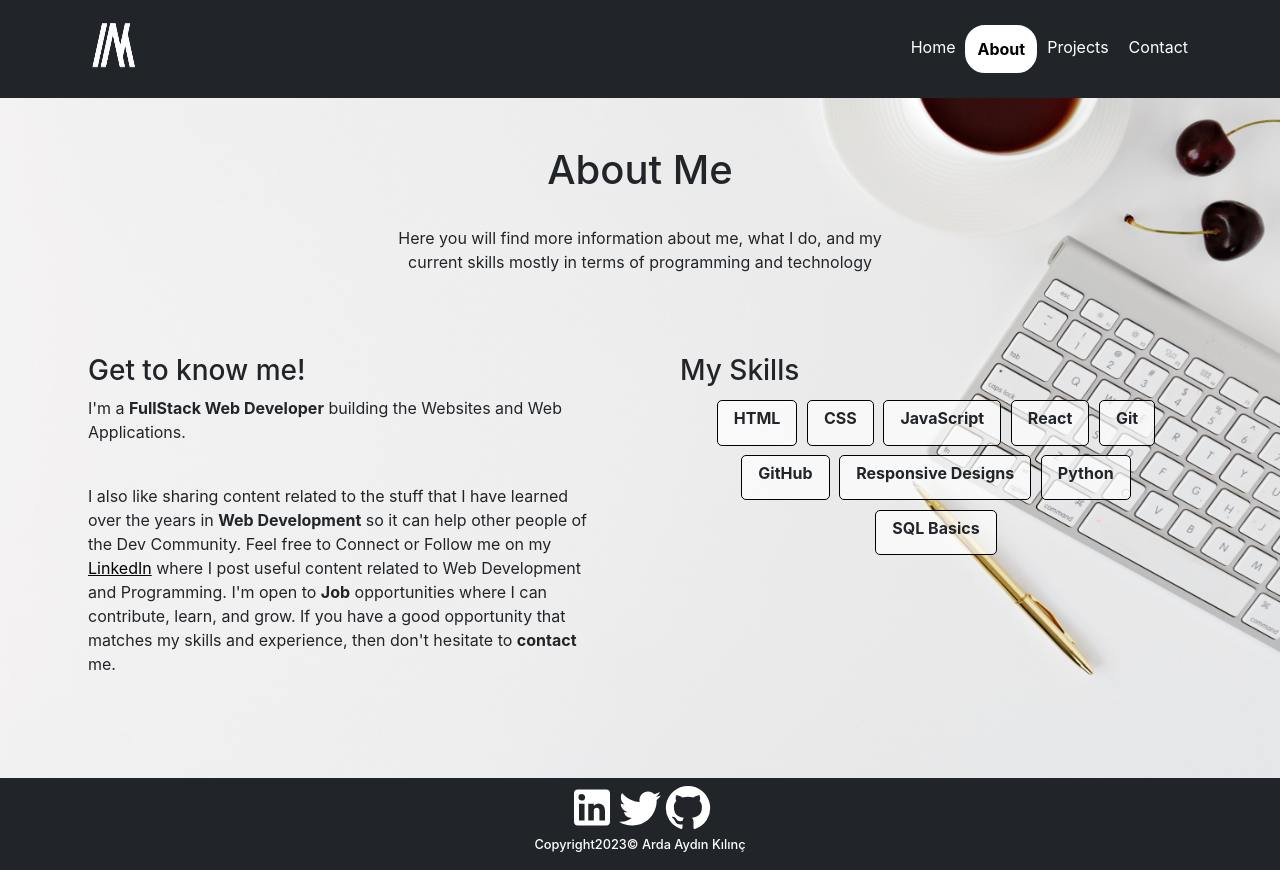
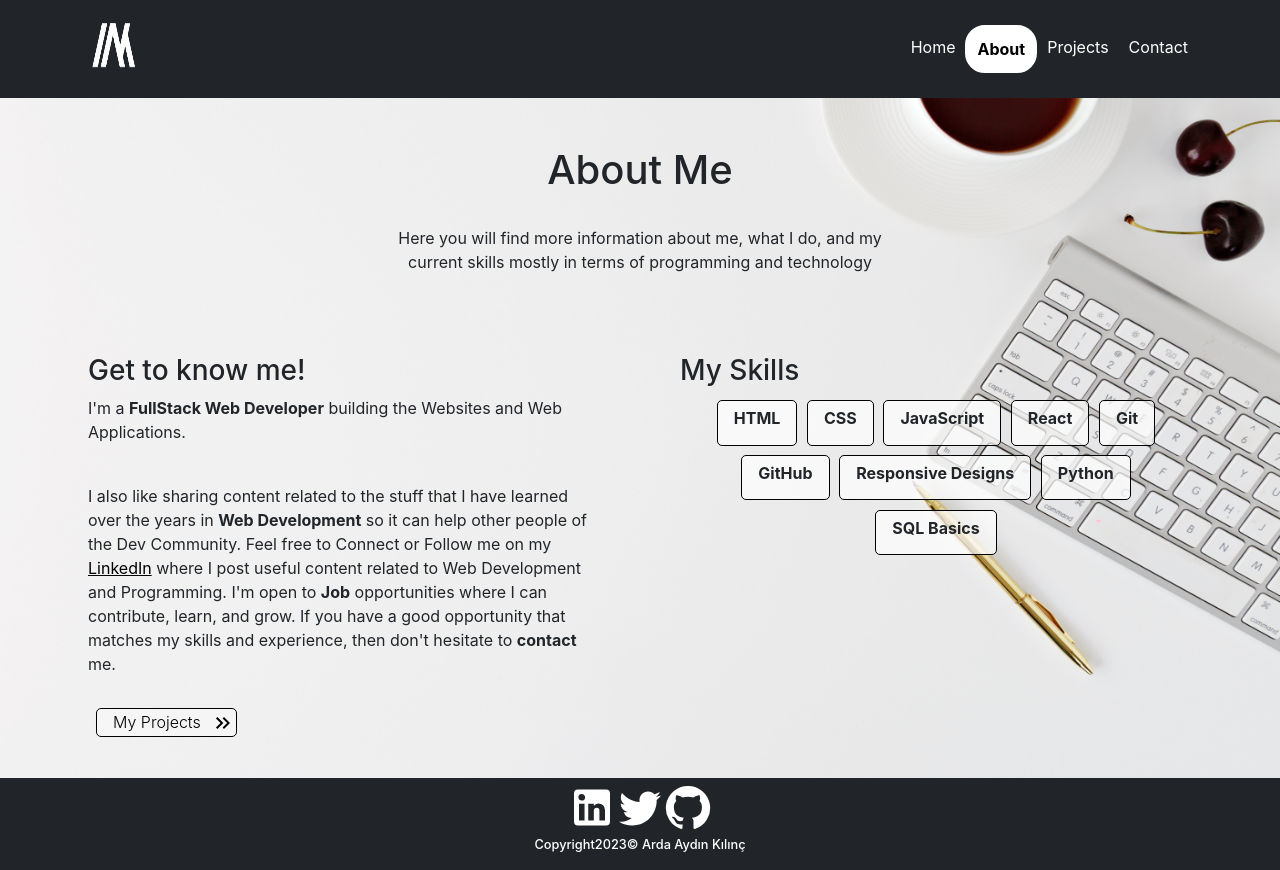
Before and after one commit to adraarda23/React-Portfolio, a React (Create React App) app: page /about in a window 1280 px wide. Built offline with nearby package versions, Linux system fonts and the light colour scheme.

Commit message:
Extra direction buttons added

```diff
--- a/src/components/Paths/About.js
+++ b/src/components/Paths/About.js
@@ -1,7 +1,9 @@
 import React from "react";
 import "../Styles/About.css";
 import PageTransition from "../Animation/PageTransitions";
-import {motion} from "framer-motion"
+import {motion} from "framer-motion";
+import KeyboardDoubleArrowRightIcon from '@mui/icons-material/KeyboardDoubleArrowRight';
+import { Link } from "react-router-dom";
 
 const skills = [
   "HTML",
@@ -14,6 +16,18 @@ const skills = [
   "Python",
   "SQL Basics",
 ];
+
+const iconVariants = {
+  start: { x: 0 },
+  end: { x: 5 },
+};
+
+const iconTransition = {
+  duration: 0.5,
+  repeat: Infinity,
+  repeatType: "reverse",
+};
+
 const fadeInAnimationVariants = {
   initial:{
     opacity:0,
@@ -62,6 +76,22 @@ function About() {
                 <b>contact</b> me.
               </p>
               </div>
+              <motion.button
+            className="home-btn mt-3 mb-3"
+            initial={{ opacity: 0, x: -100 }}
+            animate={{ opacity: 1, x: 0, transition: { duration: 1.5, delay: 1.5 } }}
+          >
+            <Link to="/projects">My Projects
+            <motion.span
+              style={{ fontSize: "medium", marginLeft: "5px" , display:"inline-block",color:"#000" }}
+              variants={iconVariants}
+              transition={iconTransition}
+              animate="end"
+            >
+              <KeyboardDoubleArrowRightIcon />
+            </motion.span>
+            </Link>
+          </motion.button>
             </div>
             <div className="about-right">
               <h3>My Skills</h3>
@@ -82,7 +112,9 @@ function About() {
                 ))}
               </div>
             </div>
+
           </div>
+
         </div>
       </div>
     </PageTransition>
--- a/src/components/Paths/Projects.js
+++ b/src/components/Paths/Projects.js
@@ -4,6 +4,7 @@ import "../Styles/Projects.css";
 import PageTransition from "../Animation/PageTransitions";
 import { motion } from "framer-motion";
 import tempImage from "../../images/my-portfolio.png";
+import KeyboardDoubleArrowRightIcon from '@mui/icons-material/KeyboardDoubleArrowRight';
 
 const fadeInAnimationVariants = {
   initial: {
@@ -14,6 +15,17 @@ const fadeInAnimationVariants = {
     opacity: 1,
     y: 0,
   },
+};
+
+const iconVariants = {
+  start: { x: 0 },
+  end: { x: 5 },
+};
+
+const iconTransition = {
+  duration: 0.5,
+  repeat: Infinity,
+  repeatType: "reverse",
 };
 
 function Projects() {
@@ -63,14 +75,28 @@ function Projects() {
               <div className={`project__inner-body-right`}>
                 <h3>{project.title}</h3>
                 <p>{project.description}</p>
-                <button className="case-study-btn">
+                <button className="case-study-btn mt-4">
                   <Link to={project.link}>Case Study</Link>
                 </button>
               </div>
             </motion.div>
           ))}
         </div>
+        <button
+            className="home-btn mb-4">
+            <Link to="/contact">Send Message
+            <motion.span
+              style={{ fontSize: "medium", marginLeft: "5px" , display:"inline-block",color:"#000" }}
+              variants={iconVariants}
+              transition={iconTransition}
+              animate="end"
+            >
+              <KeyboardDoubleArrowRightIcon />
+            </motion.span>
+            </Link>
+          </button>
       </div>
+
     </PageTransition>
   );
 }
--- a/src/components/Styles/Projects.css
+++ b/src/components/Styles/Projects.css
@@ -77,7 +77,7 @@
     .project__inner-body{
         flex-direction: column;
         align-items: center;
-        margin: 1.5rem 0rem;
+        margin: 1.5rem 0rem 0.5rem 0rem;
 
     }
     .mouse{
@@ -104,7 +104,7 @@
     }
     .projects-body{
         margin: 0;
-        margin-bottom: 2rem;
+        margin-bottom: 0.3rem;
     }
 }
 @media (max-width: 992px) and (min-height: 768px) {
```
